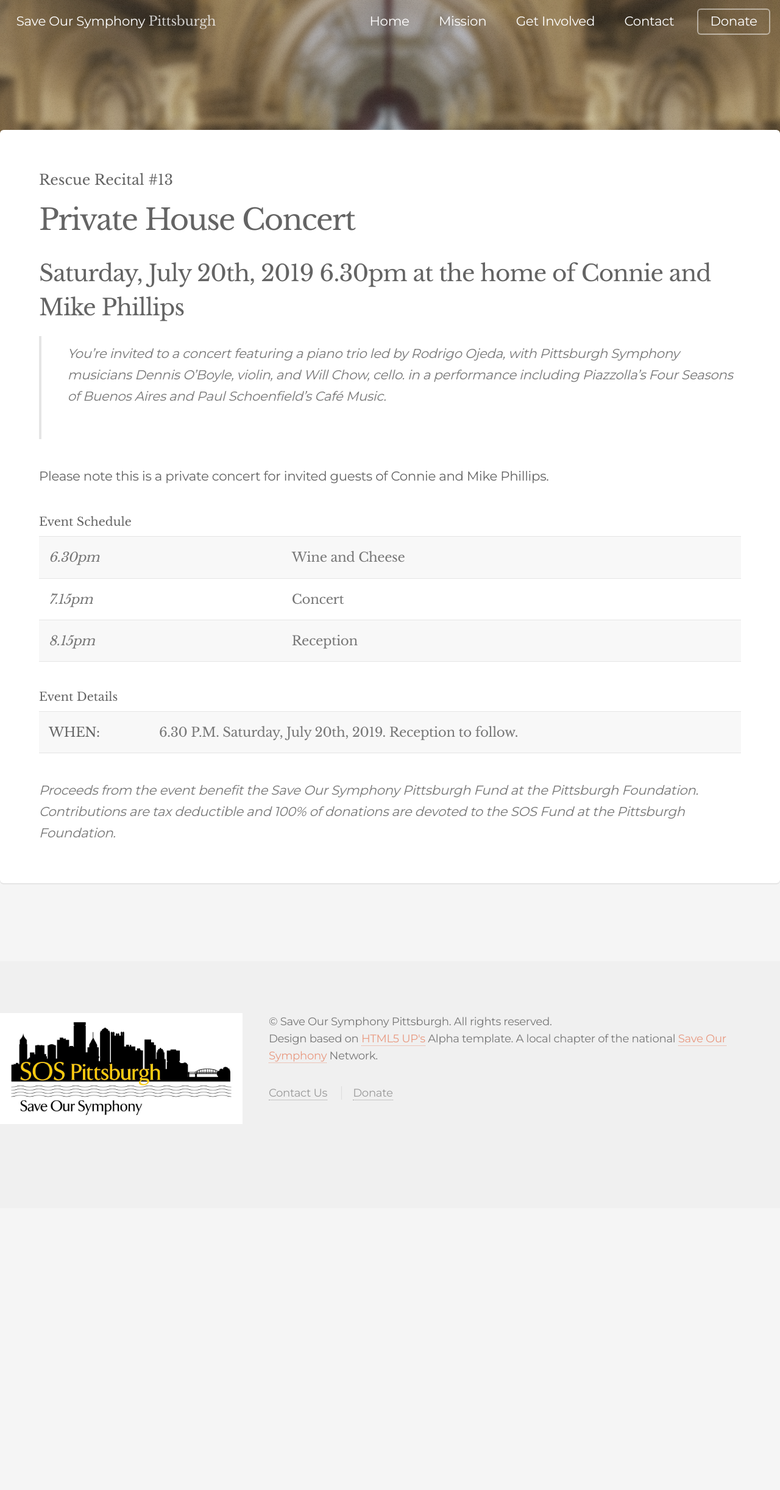
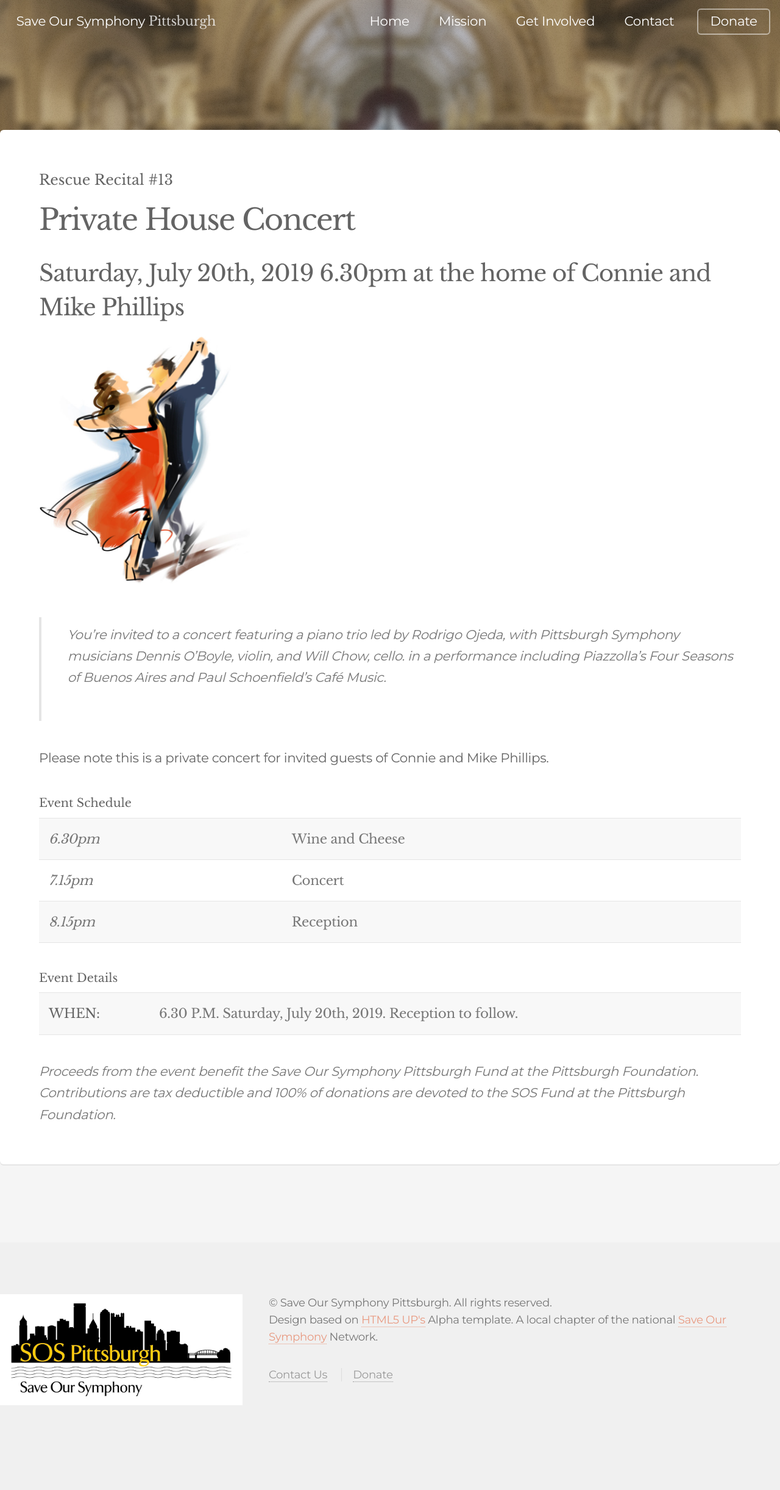
Before and after one commit to daraghbyrne/sospittsburgh, a Jekyll site: the page built from _posts/2019-07-20-rescue-recital-number-13-private-house-concert.markdown, in a window 1280 px wide. Shown: the whole page at 61% size. Built offline with Jekyll 4.4.1, drawn with Linux system fonts in a browser that asks for light colours; nearby versions of some CDN libraries; library files that are not in the unit come from our copies; before the commit the page ends 1981 px from its top, so only the background shows below that.

Commit message:
Updated Rescue Recital Number 13 Private House Concert

```diff
--- a/_posts/2019-07-20-rescue-recital-number-13-private-house-concert.markdown
+++ b/_posts/2019-07-20-rescue-recital-number-13-private-house-concert.markdown
@@ -14,6 +14,8 @@
 
 ### Saturday, July 20th, 2019 6.30pm at the home of Connie and Mike Phillips
 
+<img src="/assets/images/event-levinson.png" alt="Rescue Recital #11 - Private House Concert" width="100%" style="min-width: 100px; max-width: 30%">
+
 > You're invited to a concert featuring a piano trio led by Rodrigo Ojeda, with Pittsburgh Symphony musicians Dennis O’Boyle, violin, and Will Chow, cello. in a performance including Piazzolla’s Four Seasons of Buenos Aires and Paul Schoenfield’s Café Music.
 
 **Please note this is a private concert for invited guests of Connie and Mike Phillips.**
```
